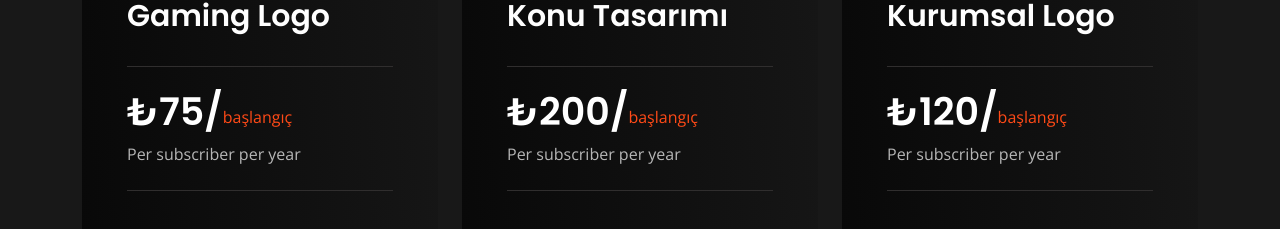
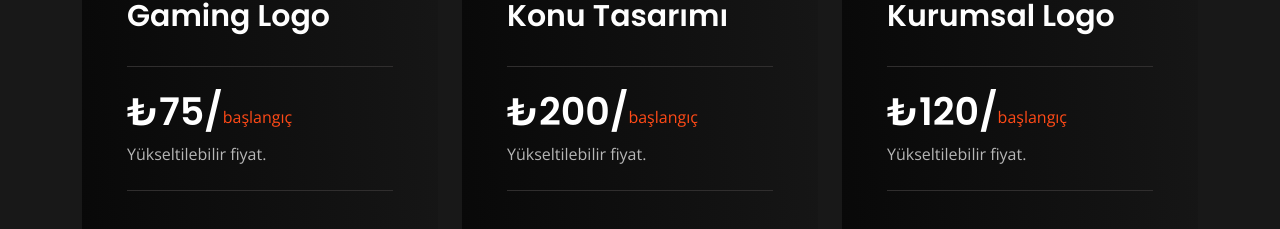
Before and after one commit to risuscreative/alphawebsite, a React (Create React App) app: page / in a window 1280 px wide. Shown: the part 5243-5472 px from the top of the page. Built offline with nearby package versions, Linux system fonts and the light colour scheme.

Commit message:
Update index.jsx

```diff
--- a/src/components/PricingTable/index.jsx
+++ b/src/components/PricingTable/index.jsx
@@ -13,7 +13,7 @@ export default function PricingTable({title, price, currency, features, btnLink,
           <h3 className="cs-white_color">{currency}{price}/</h3>
           <span className="cs-accent_color">{timeline}</span>
         </Div>
-        <Div className="cs-price_text">Per subscriber per year</Div>
+        <Div className="cs-price_text">Yükseltilebilir fiyat.</Div>
       </Div>
       <ul className="cs-pricing_feature cs-mp0">
         {features.map((feature, index)=>(
```
